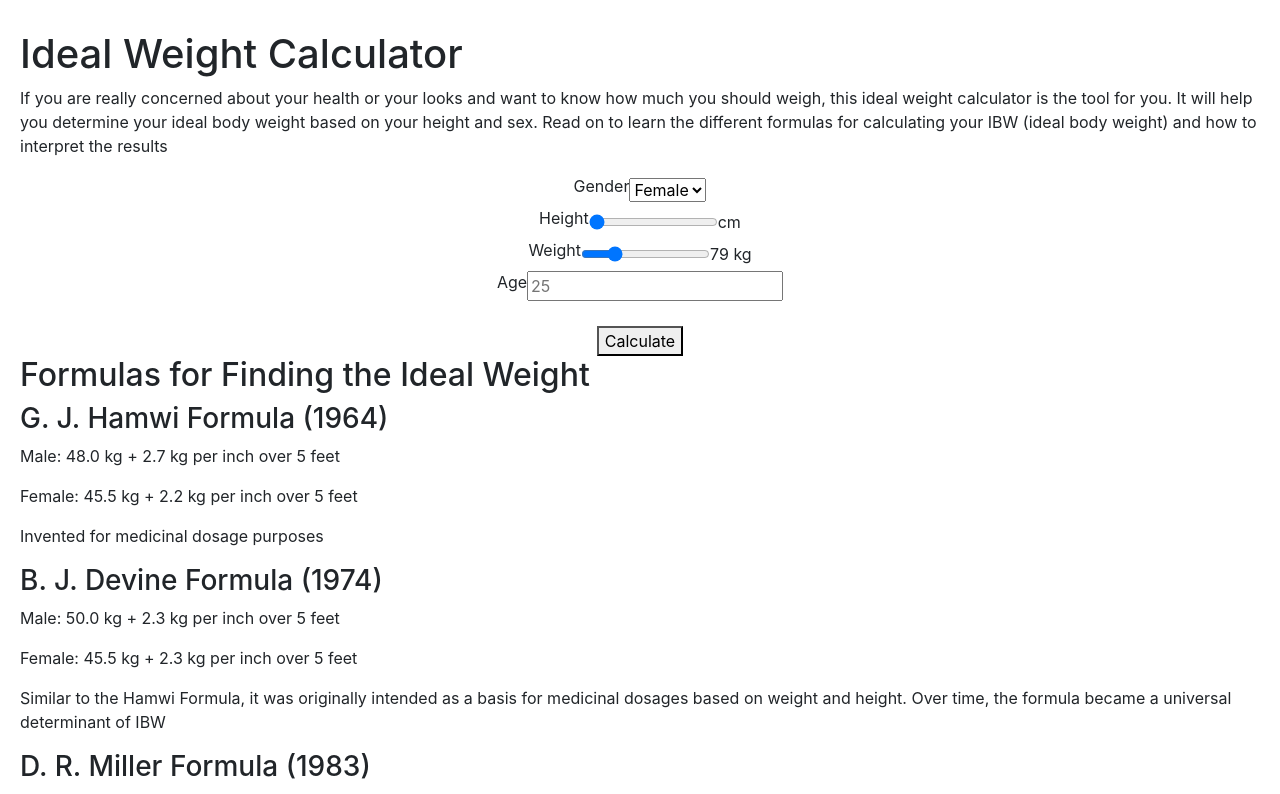
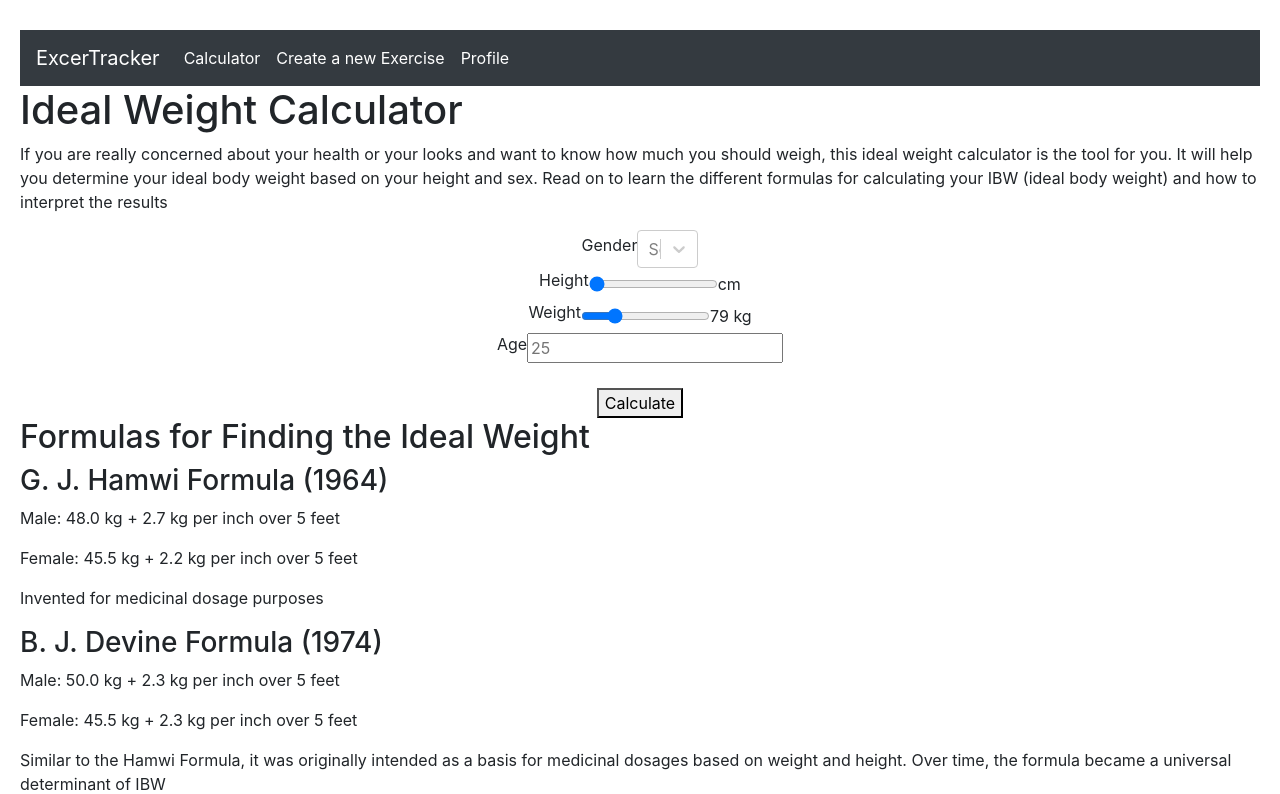
Before and after one commit to murai1998/New-File, a React (Create React App) app in the folder frontend/: page /calculator in a window 1280 px wide. Shown: the top 794 px of the page. Built offline with nearby package versions, Linux system fonts and the light colour scheme; no server answers.

Commit message:
profile-page

```diff
--- a/frontend/src/components/auth/SignUp.js
+++ b/frontend/src/components/auth/SignUp.js
@@ -1,11 +1,41 @@
 import React, { Component, Fragment } from "react";
 import actions from "../../services/index";
 import DatePicker from "react-datepicker";
+import CreatableSelect from "react-select/creatable";
 
+const opts = [
+  { value: "female", label: "female" },
+  { value: "male", label: "male" }
+];
 class SignUp extends Component {
-  state = { gender: "" };
+  state = {};
   handleChange = e => this.setState({ [e.target.name]: e.target.value });
+  handleChange3 = e => {
+    let date2 = new Date().getFullYear();
+    // console.log(this.state.user.birth);
+    let date3 = new Date(e.target.value);
+    console.log("DATTTTEE", date3);
+    console.log("resD", date3.getFullYear());
+    this.setState({
+      birth: -date3.getFullYear() + date2
+    });
+  };
 
+  handleChange2 = (newValue: any, actionMeta: any) => {
+    console.group("Value Changed");
+    console.log(newValue);
+    console.log(`action: ${actionMeta.action}`);
+    console.groupEnd();
+    this.setState({
+      gender: newValue.value
+    });
+  };
+  handleInputChange = (inputValue: any, actionMeta: any) => {
+    console.group("Input Changed");
+    console.log(inputValue);
+    console.log(`action: ${actionMeta.action}`);
+    console.groupEnd();
+  };
   handleSubmit = e => {
     e.preventDefault();
     actions
@@ -55,25 +85,27 @@ class SignUp extends Component {
             />
             {this.state.height} cm
           </div>
-          {/* <div id="sex">
+          <div id="sex">
             <label>Gender</label>
-            <select onChange={this.handleChange} type="text">
-              <option name="gender" value="female">
-                Female
-              </option>
-              <option name="gender" value="male">
-                Male
-              </option>
-            </select>
-          </div> */}
-          <input name="gender" type="text" onChange={this.handleChange} />
+            <CreatableSelect
+              isClearable
+              onChange={this.handleChange2}
+              onInputChange={this.handleInputChange}
+              options={opts}
+            />
+          </div>
+
           <div className="form-group">
             <label>Date of birth</label>
             <div>
-              <DatePicker
-                selected={this.state.date}
-                onSelect={this.handleDate}
-              />
+              {/* <input name="email" type="email" onChange={this.handleChange} /> */}
+              <input
+                type="date"
+                id="start"
+                name="birth"
+                min="1920-01-01"
+                onChange={this.handleChange3}
+              ></input>
             </div>
           </div>
           <input type="submit" value="Sign Up" />
--- a/frontend/src/components/changingprovider.js
+++ b/frontend/src/components/changingprovider.js
@@ -19,7 +19,6 @@ class ChangingProgressProvider extends React.Component {
         this.props.values[this.props.values.length - 1]
       )
         clearInterval(id);
-      console.log("ID", this.props.values[this.props.values.length - 1] + 1);
     }, this.props.interval);
   }
 
--- a/frontend/src/components/health.js
+++ b/frontend/src/components/health.js
@@ -3,6 +3,12 @@ import axios from "axios";
 import { Link } from "react-router-dom";
 import PerfectWeight from "./weight";
 import Slider from "react-rangeslider";
+import Navbar from "./navbar";
+import CreatableSelect from "react-select/creatable";
+const opts = [
+  { value: "female", label: "female" },
+  { value: "male", label: "male" }
+];
 
 class Health extends Component {
   state = {
@@ -19,6 +25,21 @@ class Health extends Component {
     this.setState({
       horizontal: value
     });
+  };
+  handleChange3 = (newValue: any, actionMeta: any) => {
+    console.group("Value Changed");
+    console.log(newValue);
+    console.log(`action: ${actionMeta.action}`);
+    console.groupEnd();
+    this.setState({
+      gender: newValue.value
+    });
+  };
+  handleInputChange = (inputValue: any, actionMeta: any) => {
+    console.group("Input Changed");
+    console.log(inputValue);
+    console.log(`action: ${actionMeta.action}`);
+    console.groupEnd();
   };
   handleChange = event => {
     this.setState({
@@ -110,6 +131,7 @@ class Health extends Component {
     const formatcm = value => value + " cm";
     return (
       <div>
+        <Navbar />
         <h1>Ideal Weight Calculator</h1>
         <p>
           If you are really concerned about your health or your looks and want
@@ -122,14 +144,12 @@ class Health extends Component {
         <form className="form1" onSubmit={this.getInfo}>
           <div id="sex">
             <label>Gender</label>
-            <select onChange={this.handleChange} type="text" name="gender">
-              <option name="gender" value="female">
-                Female
-              </option>
-              <option name="gender" value="male">
-                Male
-              </option>
-            </select>
+            <CreatableSelect
+              isClearable
+              onChange={this.handleChange3}
+              onInputChange={this.handleInputChange}
+              options={opts}
+            />
           </div>
           <div id="height">
             <label>Height</label>
--- a/frontend/src/components/navbar.js
+++ b/frontend/src/components/navbar.js
@@ -11,14 +11,20 @@ class Navbar extends Component {
         <div className="collapse navbar-collapse">
           <ul className="navbar-nav mr-auto">
             <li className="nav-item active">
-              <Link className="nav-link" to="/">
-                List of Exercises
+              <Link className="nav-link" to="/calculator">
+                Calculator
               </Link>
             </li>
             <li className="nav-item active">
               <Link className="nav-link" to="/create">
                 {" "}
                 Create a new Exercise
+              </Link>
+            </li>
+            <li className="nav-item active">
+              <Link className="nav-link" to="/profile">
+                {" "}
+                Profile
               </Link>
             </li>
           </ul>
--- a/frontend/src/components/profile.js
+++ b/frontend/src/components/profile.js
@@ -1,12 +1,67 @@
 import React, { Component } from "react";
+import Navbar from "./navbar";
+import axios from "axios";
 
 class Profile extends Component {
   state = {
-    user: { ...this.props.user }
+    user: { ...this.props.user },
+    weight: ""
+  };
+  handleChange = e => {
+    this.setState({
+      [e.target.name]: e.target.value
+    });
+  };
+
+  getInfo = async e => {
+    e.preventDefault();
+    console.log(this.state.user.height);
+
+    let h2 = this.state.user.height;
+
+    let res1 = await axios({
+      method: "GET",
+      url: "https://fitness-calculator.p.rapidapi.com/dailycalory",
+      headers: {
+        "content-type": "application/octet-stream",
+        "x-rapidapi-host": "fitness-calculator.p.rapidapi.com",
+        "x-rapidapi-key": "e14d7b4a61mshaf4d68517150093p1d2b11jsnaa5e4d29c6bc",
+        useQueryString: true
+      },
+      params: {
+        heigth: this.state.user.height,
+        age: this.state.user.birth,
+        gender: this.state.user.gender,
+        weigth: this.state.weight
+      }
+    });
+    console.log("RES", res1);
+    this.setState({});
   };
   render() {
-    console.log(this.state.user);
-    return <div></div>;
+    return (
+      <div>
+        <Navbar />
+        <div className="form-group">
+          <form onSubmit={this.getInfo}>
+            <label>Your weight</label>
+            <input
+              id="typeinp"
+              type="range"
+              min="20"
+              max="150"
+              name="weight"
+              onChange={this.handleChange}
+              step="1"
+            />
+            {this.state.weight} kg
+            <div className="form-group">
+              <input type="submit" value="Submit" className="btn btn-primary" />
+            </div>
+          </form>
+        </div>
+      </div>
+    );
   }
 }
 
--- a/package.json
+++ b/package.json
@@ -21,10 +21,13 @@
   "dependencies": {
     "bootstrap": "^4.5.2",
     "bootstrap-progress-bar": "^1.1.3",
+    "prop-types": "^15.7.2",
     "rc-progress": "^3.0.0",
+    "react": "^16.13.1",
     "react-bootstrap-range-slider": "^1.1.4",
     "react-circular-progressbar": "^2.0.3",
     "react-datepicker": "^3.1.3",
+    "react-dom": "^16.13.1",
     "react-rangeslider": "^2.2.0",
     "react-router-dom": "^5.2.0",
     "react-select": "^3.1.0",
```
Also changed, not shown: 2 other files (tests, documents, lock files or other folders).
